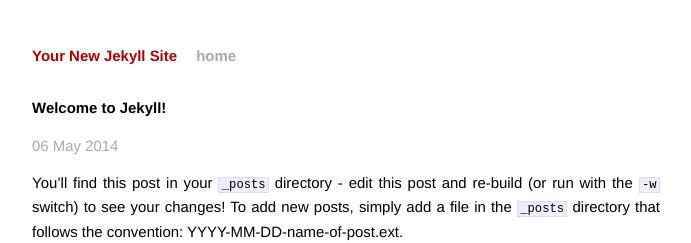
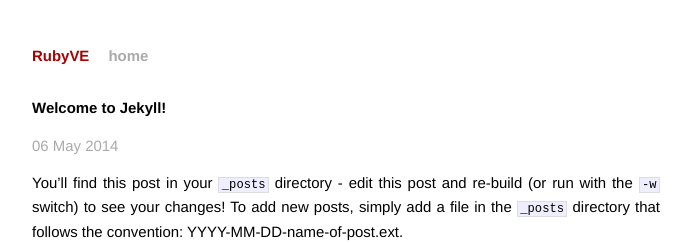
Before and after one commit to ruby-ve/ruby-ve.github.io, a Jekyll site: the page built from _posts/2014-05-06-welcome-to-jekyll.markdown, in a window 1280 px wide. Shown: the top 243 px of the page, without its empty margins (294-985 px from the left). Built offline with Jekyll 4.4.1, drawn with Linux system fonts in a browser that asks for light colours; Markdown is read by kramdown in place of the engine named in the settings.

Commit message:
Add more site variables

```diff
--- a/_config.yml
+++ b/_config.yml
@@ -1,3 +1,23 @@
-name: Your New Jekyll Site
+title: RubyVE
+name: RubyVE
+
+connect:
+  twitter: https://twitter.com/rubyve
+  gplus: https://plus.google.com/communities/106213524853304399957
+  ggoogle: https://groups.google.com/forum/#!forum/rubyve
+  github: https://github.com/ruby-ve
+
+exclude:
+  - README.md
+  - Gemfile
+  - Gemfile.lock
+
 markdown: redcarpet
 pygments: true
+
+safe: true
+host: 0.0.0.0
+port: 3000
+baseurl: /
+url: http://ruby.org.ve
+lsi: false
```
